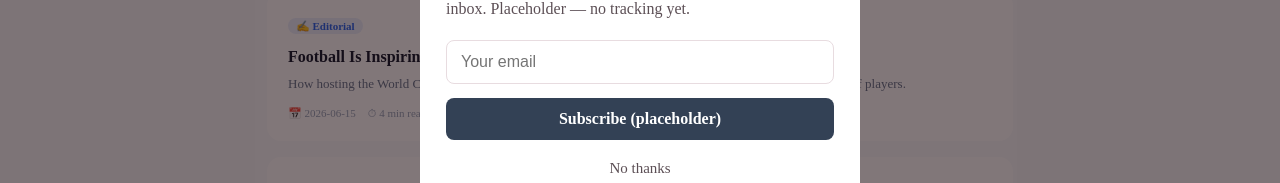
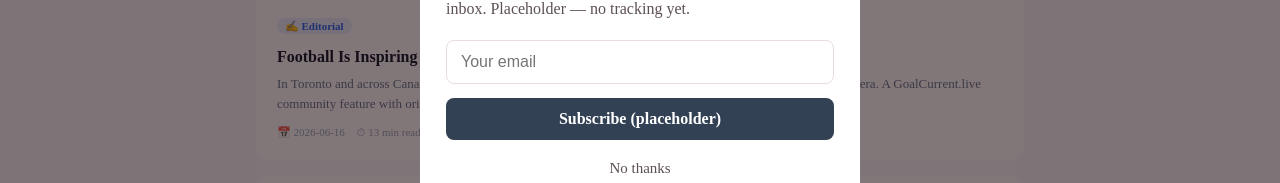
Before and after one commit to Az1341/goalcurrent.live, a Next.js app: page /news/articles in a window 1280 px wide. Shown: the part 344-527 px from the top of the page. Built offline with nearby package versions, Linux system fonts and the light colour scheme; no server answers.

Commit message:
fix: update Canada article metadata — 13 min read, richer description

```diff
--- a/src/data/articles.ts
+++ b/src/data/articles.ts
@@ -93,11 +93,11 @@ export const ARTICLES: Article[] = [
   {
     slug: "football-inspiring-canadas-next-generation",
     title: "Football Is Inspiring Canada's Next Generation",
-    description: "How hosting the World Cup 2026 is transforming football culture in Canada and inspiring a new generation of players.",
-    date: "2026-06-15",
+    description: "In Toronto and across Canada, boys and girls are discovering football's power during the FIFA World Cup 2026 era. A GoalCurrent.live community feature with original photography from Toronto.",
+    date: "2026-06-16",
     category: "editorial",
-    readTime: 4,
-    content: `<h2>A Nation Transformed</h2><p>Canada's co-hosting of the 2026 FIFA World Cup has done more than bring elite football to North America — it has fundamentally changed the relationship between an entire nation and the beautiful game. From Vancouver to Toronto, a new generation of young Canadians is falling in love with football.</p><h2>Grassroots Impact</h2><p>Youth football registrations across Canada have surged since the World Cup announcement. Clubs in every province have reported record numbers of children signing up to play, inspired by seeing their national team compete on the world's biggest stage for the first time in decades.</p><h2>The Canadian Team</h2><p>Canada's national team have carried the hopes of an entire nation during this tournament. Their performances have captivated a country that is rapidly becoming one of football's most exciting emerging markets, with strong domestic league foundations being built across the country.</p><h2>Legacy</h2><p>The legacy of World Cup 2026 will be felt in Canadian football for generations. The infrastructure built, the young players inspired, and the national passion ignited during this tournament will fuel the growth of the sport across the country long after the final whistle blows in New Jersey on 19 July.</p>`
+    readTime: 13,
+    content: `<p>A rich community feature with original photography from Toronto — including a Q&A with young captain Radin Hajipour and quotes from grassroots coaches across the GTA. Read the full article for the complete story.</p>`
   },
 ];
 
```
